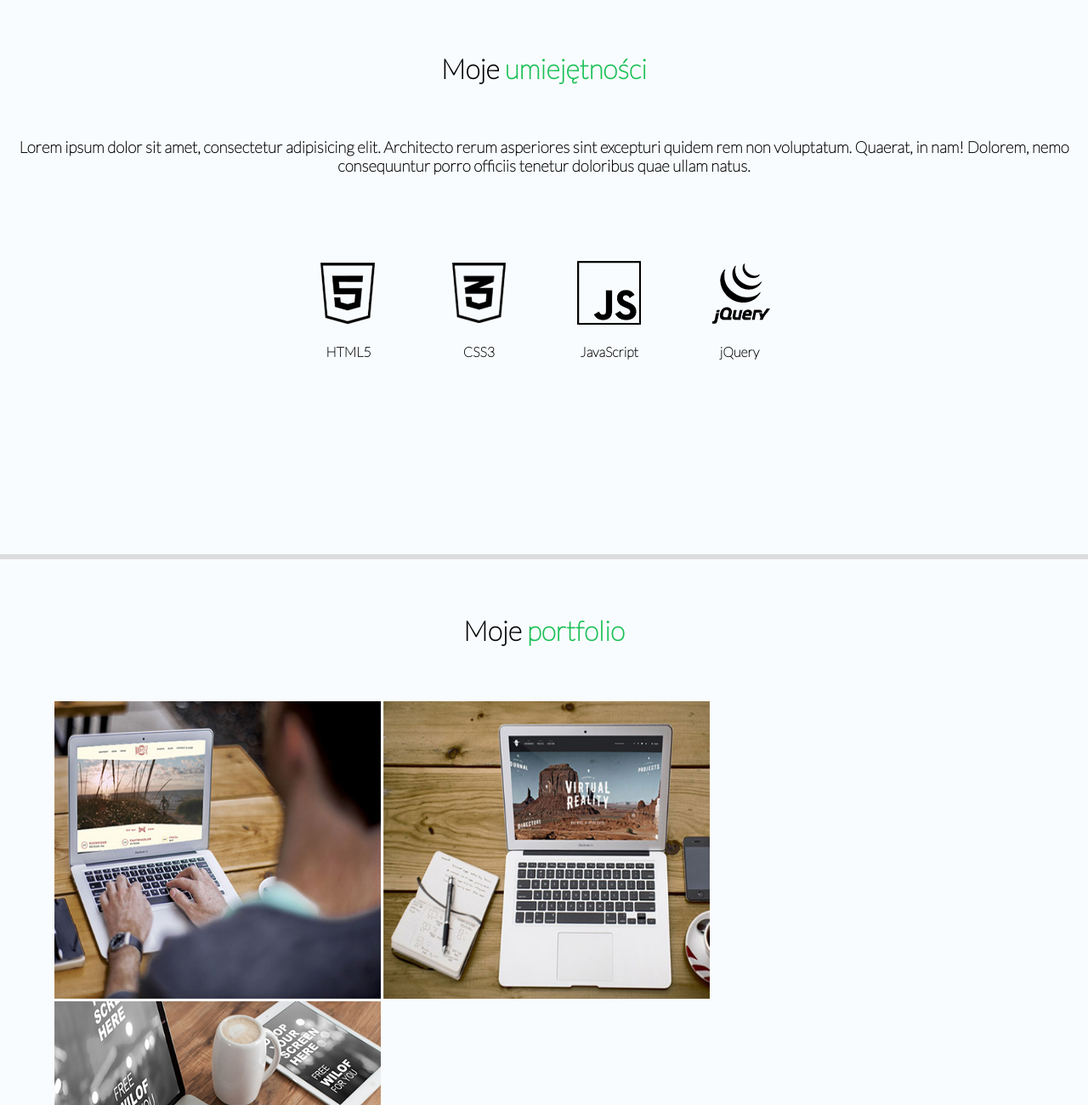
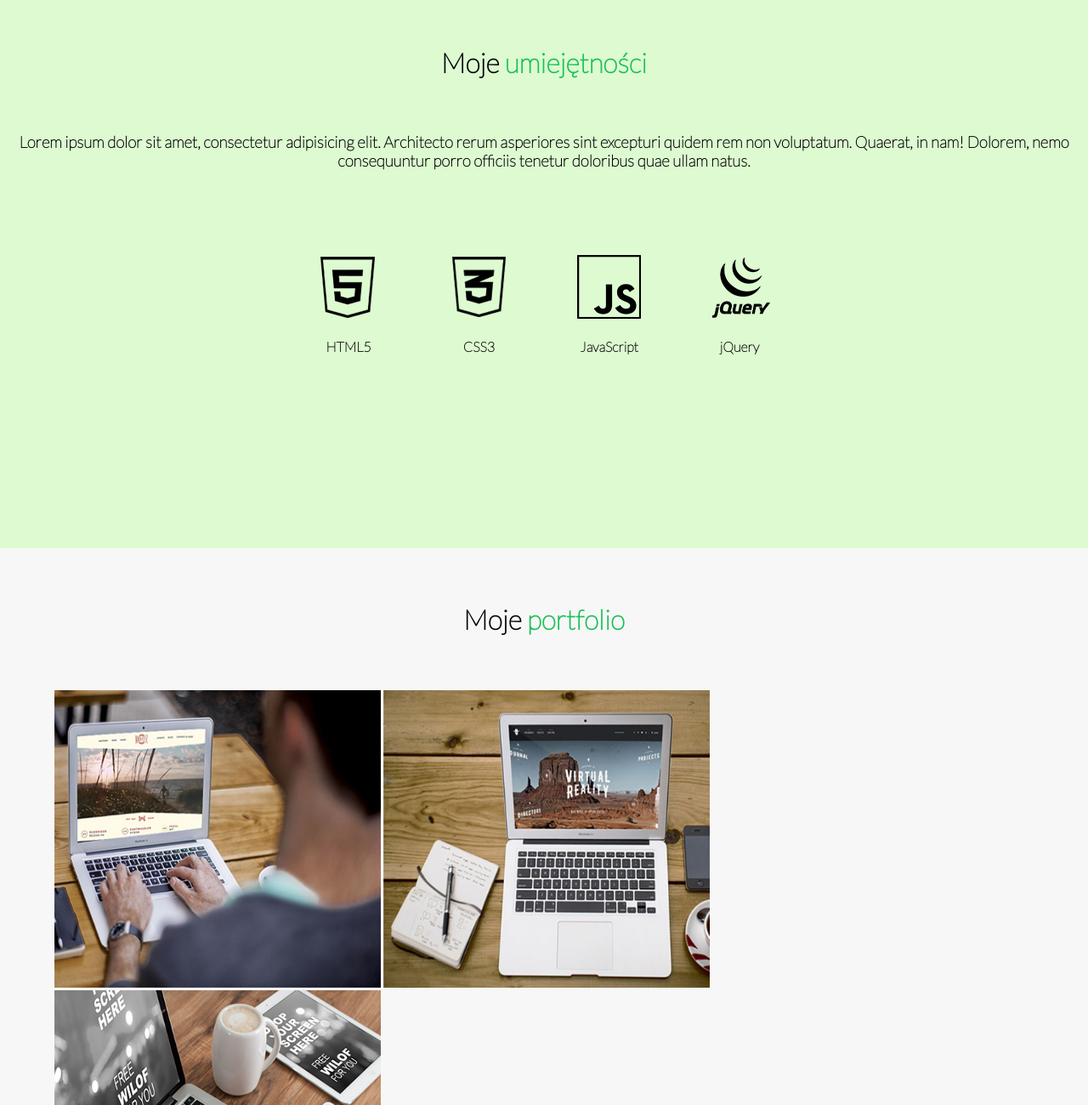
Before and after one commit to Lpiecha/Lpiecha, a plain HTML site: page Portfolio/index.html in a window 1280 px wide. Shown: the part 1500-2800 px from the top of the page at 85% size. Drawn offline with Linux system fonts and the light colour scheme.

Commit message:
margins and colors

```diff
--- a/Portfolio/style.css
+++ b/Portfolio/style.css
@@ -70,7 +70,7 @@ body {
 
 #about {
     display: inline-block;
-    background-color: #f9fcfe;
+    background-color: #f7f7f7;
     margin: 0: auto;
     padding-bottom: 5%;
     padding-top: 5%;
@@ -105,9 +105,8 @@ body {
 }
 
 #skills {
-    background-color: #f9fcfe;
+    background-color: #DDFAD1;
     padding: 1%;
-    margin-top: 0.5%;
     padding-top: 5%;
     padding-bottom: 10%;
 }
@@ -142,10 +141,8 @@ body {
     font-weight: 900;
 }
 #portfolio {
-
-    margin-top: 0.5%;
     padding-top: 5%;
-    background-color: #f9fcfe;
+    background-color: #f7f7f7;
 }
 
 #portfolio-header {
@@ -194,7 +191,6 @@ body {
 
 #contact {
     background-color: #213b50;
-    margin-top: 5%;
 }
 
 #contact-header {
@@ -249,10 +245,12 @@ body {
     background:#2b4a64;
     border: #2b4a64;
     margin-bottom: 15px;
+    color: white;
+    padding: 10px;
 }
 .boxstyle::placeholder{
     color: lightgray;
-    padding: 10px;
+
 }
 
 .msgstyle{
@@ -261,10 +259,12 @@ body {
     background:#2b4a64;
     border: #2b4a64;
     margin-bottom: 15px;
+    padding: 10px;
+    color: white;
 }
 .msgstyle::placeholder{
     color: lightgray;
-    padding: 10px;
+
 }
 
 #footer {
@@ -282,14 +282,12 @@ body {
     text-decoration:underline;
 }
 input.zielony{
-
-    float: right;
     background: #1ac056;
     height: 50px;
     width: 100px;
     border: 1px;
     border-style:solid;
-    border-color: #fff;
+    border-color:#fff;
     color: #fff;
     font-weight: 700;
 }
--- a/portfolio/style.css
+++ b/portfolio/style.css
@@ -70,7 +70,7 @@ body {
 
 #about {
     display: inline-block;
-    background-color: #f9fcfe;
+    background-color: #f7f7f7;
     margin: 0: auto;
     padding-bottom: 5%;
     padding-top: 5%;
@@ -105,9 +105,8 @@ body {
 }
 
 #skills {
-    background-color: #f9fcfe;
+    background-color: #DDFAD1;
     padding: 1%;
-    margin-top: 0.5%;
     padding-top: 5%;
     padding-bottom: 10%;
 }
@@ -142,10 +141,8 @@ body {
     font-weight: 900;
 }
 #portfolio {
-
-    margin-top: 0.5%;
     padding-top: 5%;
-    background-color: #f9fcfe;
+    background-color: #f7f7f7;
 }
 
 #portfolio-header {
@@ -194,7 +191,6 @@ body {
 
 #contact {
     background-color: #213b50;
-    margin-top: 5%;
 }
 
 #contact-header {
@@ -249,10 +245,12 @@ body {
     background:#2b4a64;
     border: #2b4a64;
     margin-bottom: 15px;
+    color: white;
+    padding: 10px;
 }
 .boxstyle::placeholder{
     color: lightgray;
-    padding: 10px;
+
 }
 
 .msgstyle{
@@ -261,10 +259,12 @@ body {
     background:#2b4a64;
     border: #2b4a64;
     margin-bottom: 15px;
+    padding: 10px;
+    color: white;
 }
 .msgstyle::placeholder{
     color: lightgray;
-    padding: 10px;
+
 }
 
 #footer {
@@ -282,14 +282,12 @@ body {
     text-decoration:underline;
 }
 input.zielony{
-
-    float: right;
     background: #1ac056;
     height: 50px;
     width: 100px;
     border: 1px;
     border-style:solid;
-    border-color: #fff;
+    border-color:#fff;
     color: #fff;
     font-weight: 700;
 }
```
